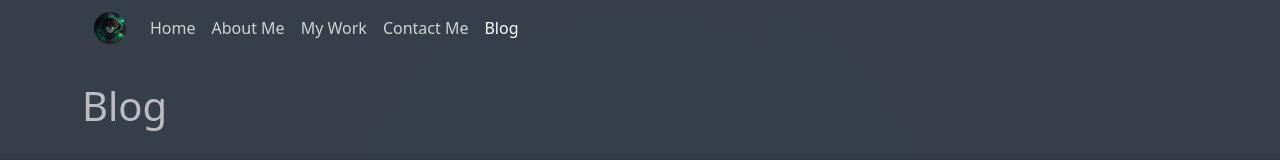
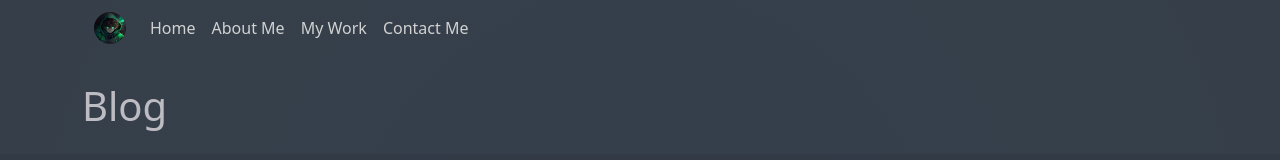
Before and after one commit to ZorTik/ZorTik.github.io, a Next.js app: page /blog in a window 1280 px wide. Shown: the top 160 px of the page. Built offline with nearby package versions, Linux system fonts and the light colour scheme.

Commit message:
Remove blog from nav links

```diff
--- a/components/layout/Header.tsx
+++ b/components/layout/Header.tsx
@@ -87,7 +87,6 @@ const DropdownHeader = () => {
                         <HeaderLink href="/#about">About Me</HeaderLink>
                         <HeaderLink href="/#work">My Work</HeaderLink>
                         <HeaderLink href="/#contacts">Contact Me</HeaderLink>
-                        <HeaderLink href="/blog">Blog</HeaderLink>
                     </Nav>
                 </Navbar.Collapse>
             </Container>
```
